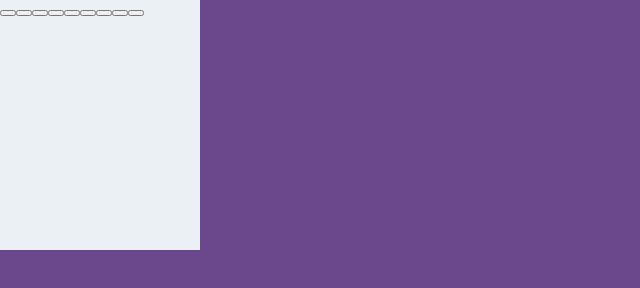
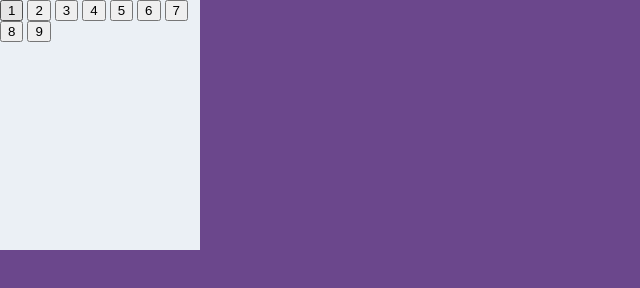
Before and after one commit to XimenesJu/calculator-app, a plain HTML site: page index.html in a window 1280 px wide. Shown: the whole page, without its empty margins (0-640 px from the left). Drawn offline with Linux system fonts and the light colour scheme.

Commit message:
adding buttons

```diff
--- a/index.html
+++ b/index.html
@@ -15,7 +15,33 @@
   <main>
     <section class="container">
       <div class="calculator">
-        <button></button><button></button><button></button><button></button><button></button><button></button><button></button><button></button><button></button>
+        <button>
+          <p>1</p>
+        </button>
+        <button>
+          <p>2</p>
+        </button>
+        <button>
+          <p>3</p>
+        </button>
+        <button>
+          <p>4</p>
+        </button>
+        <button>
+          <p>5</p>
+        </button>
+        <button>
+          <p>6</p>
+        </button>
+        <button>
+          <p>7</p>
+        </button>
+        <button>
+          <p>8</p>
+        </button>
+        <button>
+          <p>9</p>
+        </button>
       </div>
     </section>
   </main>
```
